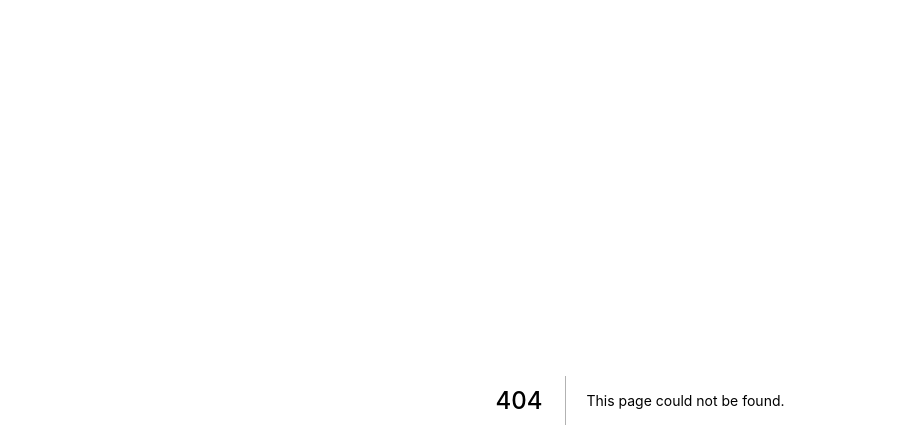
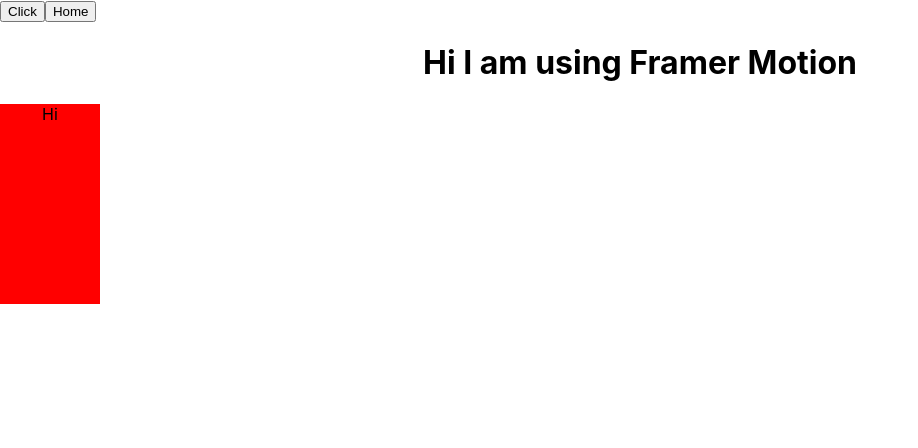
Before and after one commit to jahid6sense/learning-101, a Next.js app: page /framerMotion in a window 1280 px wide. Before the commit this address had no page. Shown: the top 448 px of the page, without its empty margins (0-918 px from the left). Built offline with nearby package versions, Linux system fonts and the light colour scheme.

Commit message:
framer motion

```diff
--- a/package.json
+++ b/package.json
@@ -12,14 +12,18 @@
     "@reduxjs/toolkit": "^1.8.2",
     "@sentry/nextjs": "^7.1.1",
     "axios": "^0.27.2",
+    "framer-motion": "^7.0.0",
     "js-cookie": "^3.0.1",
     "next": "12.1.6",
     "next-redux-wrapper": "^7.0.5",
+    "rc-animate": "^3.1.1",
+    "rc-tween-one": "^3.0.6",
     "react": "18.1.0",
     "react-dom": "18.1.0",
     "react-redux": "^8.0.2",
     "redux": "^4.2.0",
-    "redux-thunk": "^2.4.1"
+    "redux-thunk": "^2.4.1",
+    "velocity-animate": "~1.2.2"
   },
   "devDependencies": {
     "@types/node": "17.0.38",
--- a/pages/_app.tsx
+++ b/pages/_app.tsx
@@ -1,8 +1,10 @@
 import type {AppProps} from "next/app";
+import "../styles/globals.css";
 import "../styles/globals.css";
 import * as Sentry from "@sentry/nextjs";
 import {Provider} from "react-redux";
 import store from "redux/store";
+import {motion} from "framer-motion";
 
 process.env.NODE_ENV === "production" &&
   Sentry.init({
@@ -10,11 +12,18 @@ process.env.NODE_ENV === "production" &&
     tracesSampleRate: 1.0,
   });
 
-function MyApp({Component, pageProps}: AppProps) {
+function MyApp({Component, pageProps, router}: AppProps) {
   return (
-    <Provider store={store}>
-      <Component {...pageProps} />
-    </Provider>
+    <motion.div
+      key={router.route}
+      initial={{opacity: 0}}
+      animate={{opacity: 1}}
+      transition={{duration: 0.5}}
+    >
+      <Provider store={store}>
+        <Component {...pageProps} />
+      </Provider>
+    </motion.div>
   );
 }
 
--- /dev/null
+++ b/pages/antMotion2/index.less
@@ -0,0 +1,89 @@
+.fade-enter {
+    opacity: 0;
+    .motion-common();
+    animation-timing-function: cubic-bezier(0.55, 0, 0.55, 0.2);
+    animation-play-state: paused;
+  }
+
+  .fade-appear {
+    opacity: 0;
+    .motion-common();
+    animation-timing-function: cubic-bezier(0.55, 0, 0.55, 0.2);
+    animation-play-state: paused;
+  }
+
+  .fade-leave {
+    .motion-common();
+    animation-timing-function: cubic-bezier(0.55, 0, 0.55, 0.2);
+    animation-play-state: paused;
+  }
+
+  .fade-enter.fade-enter-active {
+    animation-name: fadeIn;
+    animation-play-state: running;
+  }
+
+  .fade-appear.fade-appear-active {
+    animation-name: fadeIn;
+    animation-play-state: running;
+  }
+
+  .fade-leave.fade-leave-active {
+    animation-name: fadeOut;
+    animation-play-state: running;
+  }
+
+  @keyframes fadeIn {
+    0% {
+      opacity: 0;
+    }
+    100% {
+      opacity: 1;
+    }
+  }
+
+  @keyframes fadeOut {
+    0% {
+      opacity: 1;
+    }
+    100% {
+      opacity: 0;
+    }
+  }
+
+
+
+
+
+
+  .motion-common() {
+    animation-duration: .5s;
+    animation-fill-mode: both;
+  }
+
+  .make-motion(@className, @keyframeName) {
+    .@{className}-enter {
+      .motion-common();
+      animation-play-state: paused;
+    }
+    .@{className}-appear {
+      .motion-common();
+      animation-play-state: paused;
+    }
+    .@{className}-leave {
+      .motion-common();
+      animation-play-state: paused;
+    }
+    .@{className}-enter.@{className}-enter-active {
+      animation-name: ~"@{keyframeName}In";
+      animation-play-state: running;
+    }
+    .@{className}-leave.@{className}-leave-active {
+      animation-name: ~"@{keyframeName}Out";
+      animation-play-state: running;
+    }
+    .@{className}-appear.@{className}-appear-active {
+      animation-name: ~"@{keyframeName}In";
+      animation-play-state: running;
+    }
+  }
--- /dev/null
+++ b/pages/framerMotion/index.tsx
@@ -0,0 +1,75 @@
+import {motion} from "framer-motion";
+import router, { Router } from "next/router";
+import React, {useState} from "react";
+
+const index = () => {
+  const [show, setShow] = useState(false);
+
+  return (
+    <div>
+      <button
+        onClick={() => {
+          setShow(!show);
+        }}
+      >
+        Click
+      </button>
+
+      <button
+        onClick={() => {
+          router.push('/')
+        }}
+      >
+        Home
+      </button>
+
+      <motion.div
+        initial={{opacity: 0, scale: 0.5}}
+        animate={{opacity: 1, scale: 1}}
+        transition={{duration: 0.5}}
+      >
+        <h1 style={{textAlign: "center"}}>Hi I am using Framer Motion</h1>
+      </motion.div>
+
+      {show && (
+        <motion.div
+          initial={{opacity: 0, scale: 0.5}}
+          animate={{opacity: 1, scale: 1}}
+          transition={{duration: 0.5}}
+        >
+          <div
+            style={{
+              height: "200px",
+              width: "100px",
+              background: "red",
+              textAlign: "center",
+            }}
+          >
+            Bye
+          </div>
+        </motion.div>
+      )}
+
+      {!show && (
+        <motion.div
+          initial={{opacity: 0, scale: 0.5}}
+          animate={{opacity: 1, scale: 1}}
+          transition={{duration: 0.5}}
+        >
+          <div
+            style={{
+              height: "200px",
+              width: "100px",
+              background: "red",
+              textAlign: "center",
+            }}
+          >
+            Hi
+          </div>
+        </motion.div>
+      )}
+    </div>
+  );
+};
+
+export default index;
--- a/pages/index.tsx
+++ b/pages/index.tsx
@@ -1,9 +1,9 @@
-import type { NextPage } from "next";
+import type {NextPage} from "next";
 import Top from "@Components/Top";
 import Bottom from "@Components/Bottom";
+import router from "next/router";
 
 const Home: NextPage = () => {
-
   console.log("in local log");
   console.error("in local error");
   console.warn("in local warn");
@@ -12,6 +12,7 @@ const Home: NextPage = () => {
 
   return (
     <div>
+      <button onClick={() => {router.push("/framerMotion")}}>Framer Motion</button>
       <Top></Top>
       <Bottom></Bottom>
     </div>
--- a/tsconfig.json
+++ b/tsconfig.json
@@ -21,6 +21,6 @@
       "@styles/*": ["styles/*"]
     }
   },
-  "include": ["next-env.d.ts", "**/*.ts", "**/*.tsx", "redux/reducers/main.js", "redux/reducers/root.js", "redux/store.js", "redux/types.js", "redux/actions/cookieActions.js"],
+  "include": ["next-env.d.ts", "**/*.ts", "**/*.tsx", "redux/reducers/main.js", "redux/reducers/root.js", "redux/store.js", "redux/types.js", "redux/actions/cookieActions.js", "pages/antMotion2/index.jsx"],
   "exclude": ["node_modules"]
 }
```
Also changed, not shown: pages/antMotion/index.tsx (added, +42 -0 lines), pages/antMotion2/index.jsx (added, +42 -0 lines), pages/antMotion3/index.tsx (added, +23 -0 lines), 1 other file (tests, documents, lock files or other folders).
